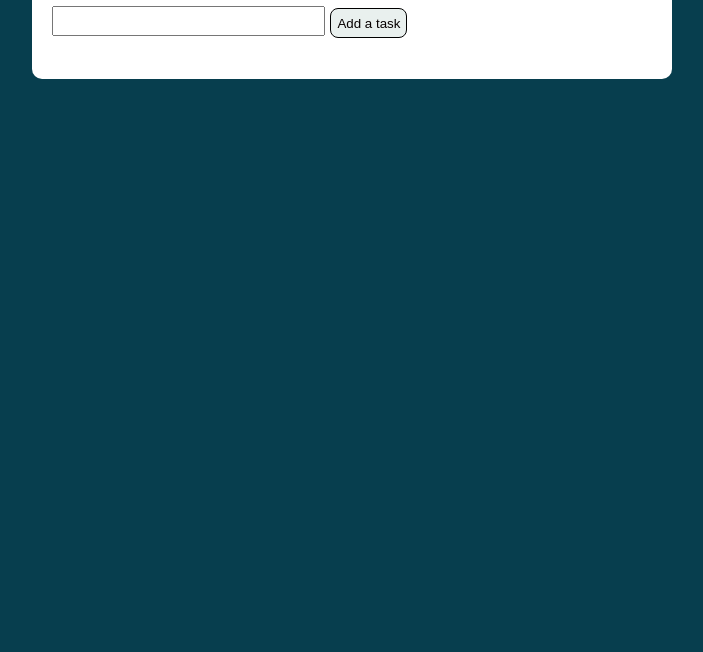
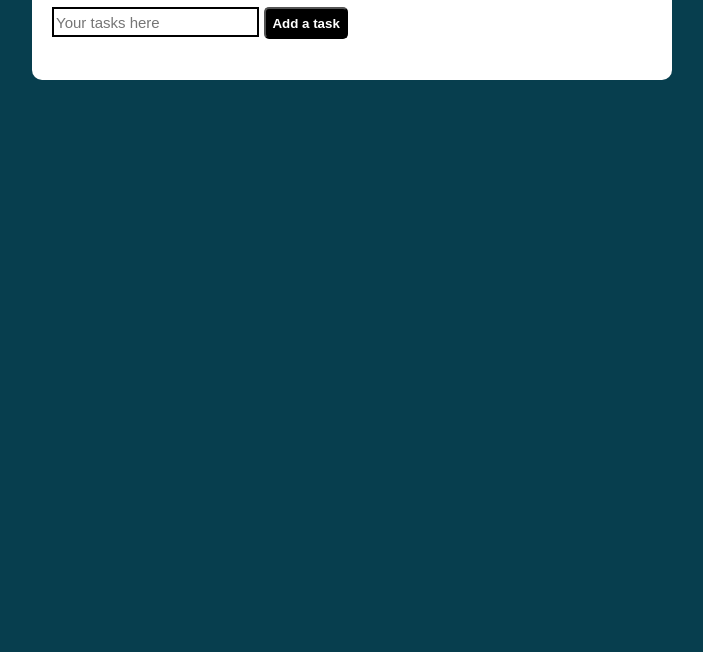
Before and after one commit to DiegoFernands/toDoList, a plain HTML site: page toDoList/index.html in a window 1280 px wide. Shown: the part 148-800 px from the top of the page, without its empty margins (288-991 px from the left). Drawn offline with nearby package versions, Linux system fonts and the light colour scheme.

Commit message:
HTML, CSS

```diff
--- a/toDoList/assets/css/style.css
+++ b/toDoList/assets/css/style.css
@@ -25,25 +25,31 @@ body {
     background: #fff;
     padding: 20px;
     border-radius: 10px;
-
 }
 
 
-button {
-    background-color: rgb(233, 240, 238);
-    color:rgb(7, 0, 0);
+.btn-tasks {
+    background-color: black;
+    color: white;
     cursor: pointer;
-    border: 1px solid black;
-    height: 30px;
-    border-radius: 8px;
-    font: bold;
+    height: 32px;
+    border-radius: 5px;
+    font-weight: 600;
+}
 
-}
-button:hover{
+.btn-tasks:hover {
     background-color:  rgb(158, 231, 210);
 }
 
-input{
+.delete {
+    background-color: rgb(0, 0, 0);
+    border-radius: 5px;
+    color: #fff;
+    font-weight: 600;
+}
+
+.input-tasks {
     height: 30px;
-    font-size: 20px;
+    font-size: 15px;
+    border: 2px solid black;
 }
--- a/toDoList/index.html
+++ b/toDoList/index.html
@@ -11,7 +11,7 @@
     <section class="container">
       <h1>To-do list</h1>
       <div>
-        <input type="text" class="input-tasks">
+        <input type="text" class="input-tasks" placeholder="Your tasks here">
         <button class="btn-tasks">Add a task</button>
       </div>
       <ul class="tasks"></ul>
```
